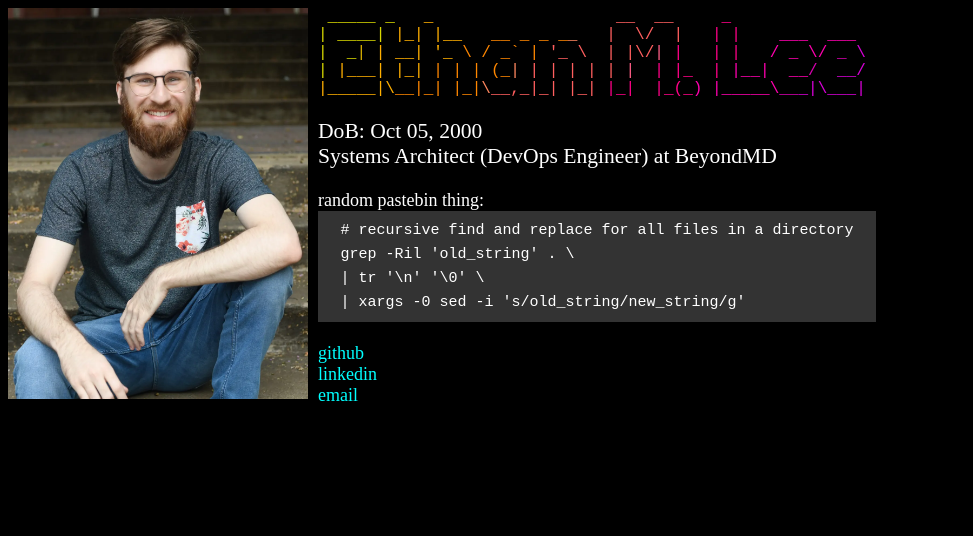
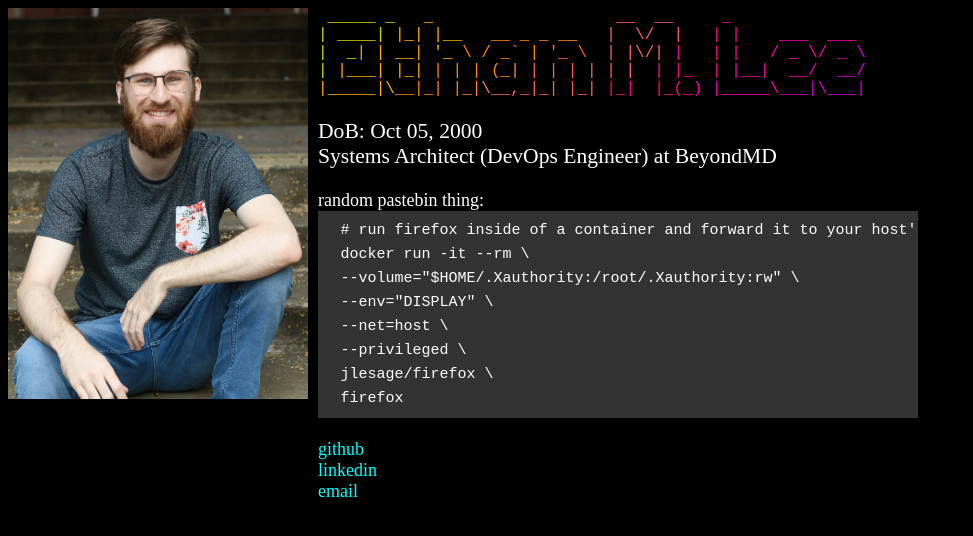
Before and after one commit to ethanmlee/personal_web, a plain HTML site: page data/index.html in a window 1280 px wide. Shown: the whole page, without its empty margins (0-973 px from the left). Drawn offline with Linux system fonts and the light colour scheme.

Commit message:
pastebin docker x11 forwarding

```diff
--- a/data/index.html
+++ b/data/index.html
@@ -41,10 +41,14 @@
       <div>
         random pastebin thing:
         <code>
-          <div># recursive find and replace for all files in a directory</div>
-          <div>grep -Ril 'old_string' . \</div>
-          <div>| tr '\n' '\0' \</div>
-          <div>| xargs -0 sed -i 's/old_string/new_string/g'</div>
+          <div># run firefox inside of a container and forward it to your host's Xorg Server</div>
+          <div>docker run -it --rm \</div>
+          <div>--volume="$HOME/.Xauthority:/root/.Xauthority:rw" \</div>
+          <div>--env="DISPLAY" \</div>
+          <div>--net=host \</div>
+          <div>--privileged \</div>
+          <div>jlesage/firefox \</div>
+          <div>firefox</div>
         </code>
       </div>
 
```
